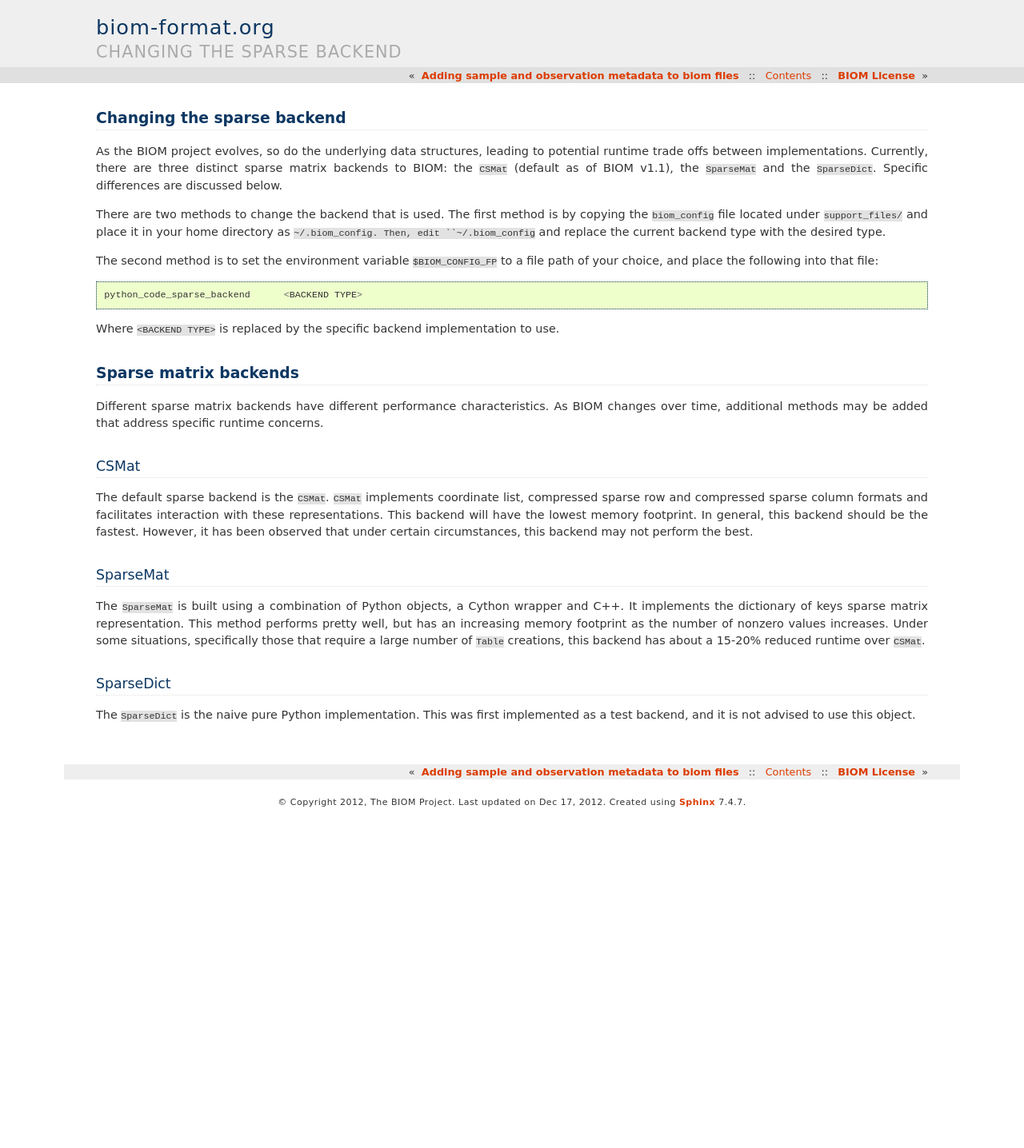
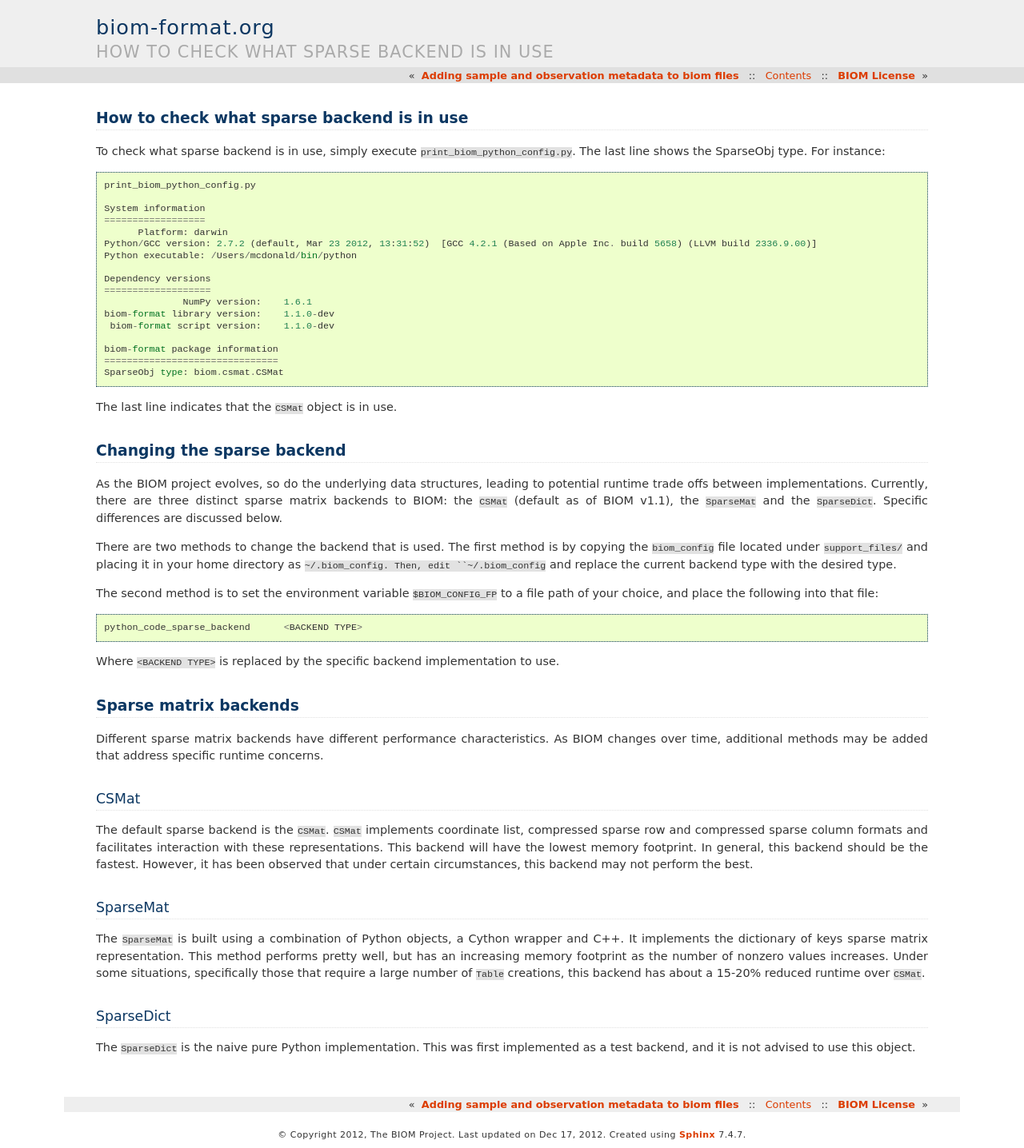
Before and after one commit to biocore/biom-format, a Sphinx documentation site: the page built from doc/documentation/change_sparse_backend.rst, in a window 1280 px wide. Shown: the whole page at 80% size. Built offline with Sphinx 7.4.7, drawn with Linux system fonts in a browser that asks for light colours; pages that are not in the unit, such as notebooks, are missing from menus; before the commit the page ends 1020 px from its top, so only the background shows below that.

Commit message:
addressing comments from Jai

```diff
--- a/doc/documentation/change_sparse_backend.rst
+++ b/doc/documentation/change_sparse_backend.rst
@@ -1,4 +1,30 @@
 .. _change_sparse_backend:
+
+==========================================
+How to check what sparse backend is in use
+==========================================
+
+To check what sparse backend is in use, simply execute ``print_biom_python_config.py``. The last line shows the SparseObj type. For instance::
+
+	print_biom_python_config.py
+
+	System information
+	==================
+	      Platform: darwin
+	Python/GCC version: 2.7.2 (default, Mar 23 2012, 13:31:52)  [GCC 4.2.1 (Based on Apple Inc. build 5658) (LLVM build 2336.9.00)]
+	Python executable: /Users/mcdonald/bin/python
+
+	Dependency versions
+	===================
+	              NumPy version:    1.6.1
+	biom-format library version:    1.1.0-dev
+	 biom-format script version:    1.1.0-dev
+
+	biom-format package information
+	===============================
+	SparseObj type: biom.csmat.CSMat
+
+The last line indicates that the ``CSMat`` object is in use.
 
 ===========================
 Changing the sparse backend
@@ -6,7 +32,7 @@ Changing the sparse backend
 
 As the BIOM project evolves, so do the underlying data structures, leading to potential runtime trade offs between implementations. Currently, there are three distinct sparse matrix backends to BIOM: the ``CSMat`` (default as of BIOM v1.1), the ``SparseMat`` and the ``SparseDict``. Specific differences are discussed below.
 
-There are two methods to change the backend that is used. The first method is by copying the ``biom_config`` file located under ``support_files/`` and place it in your home directory as ``~/.biom_config. Then, edit ``~/.biom_config`` and replace the current backend type with the desired type.
+There are two methods to change the backend that is used. The first method is by copying the ``biom_config`` file located under ``support_files/`` and placing it in your home directory as ``~/.biom_config. Then, edit ``~/.biom_config`` and replace the current backend type with the desired type.
 
 The second method is to set the environment variable ``$BIOM_CONFIG_FP`` to a file path of your choice, and place the following into that file::
 
```
